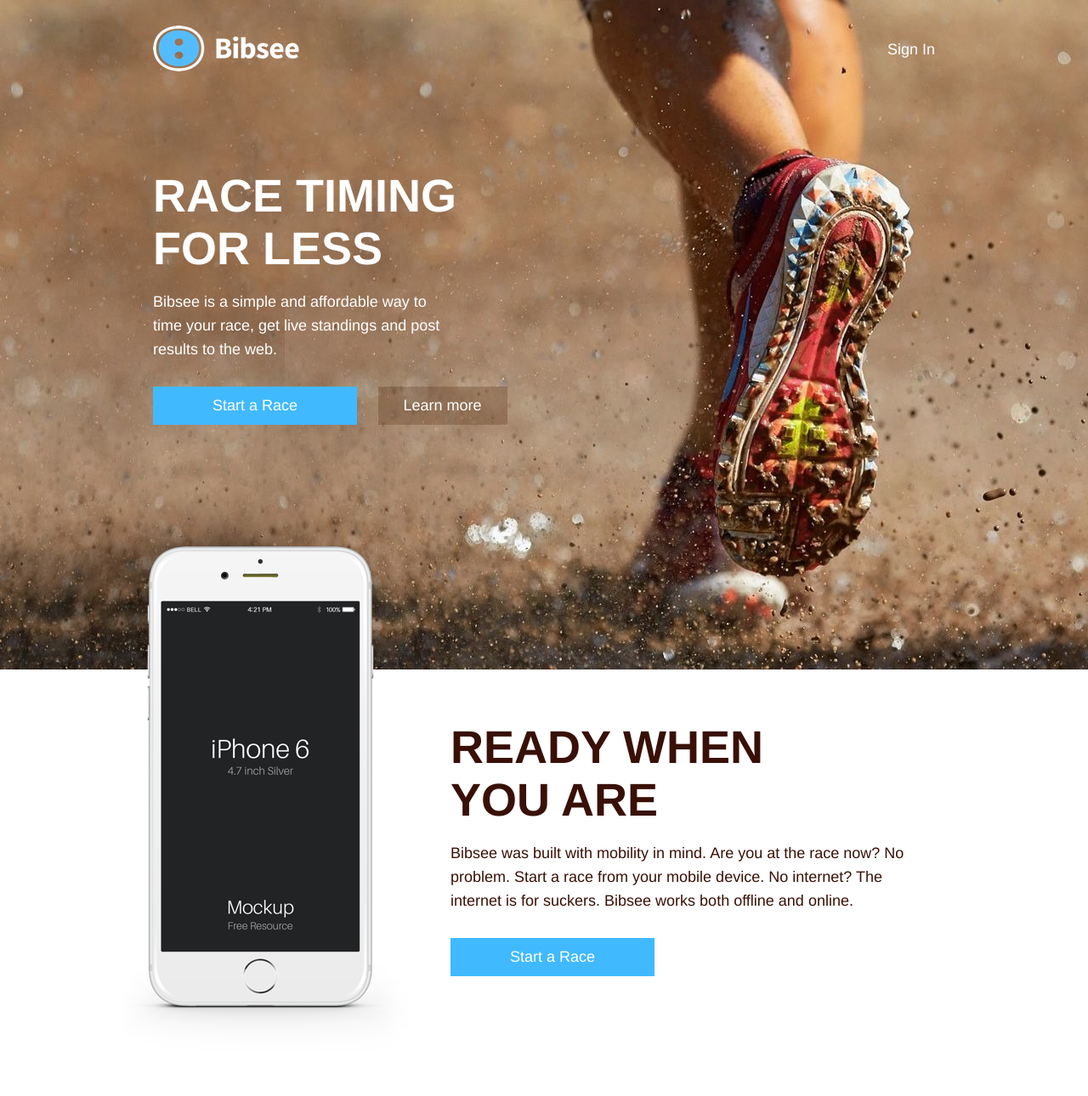
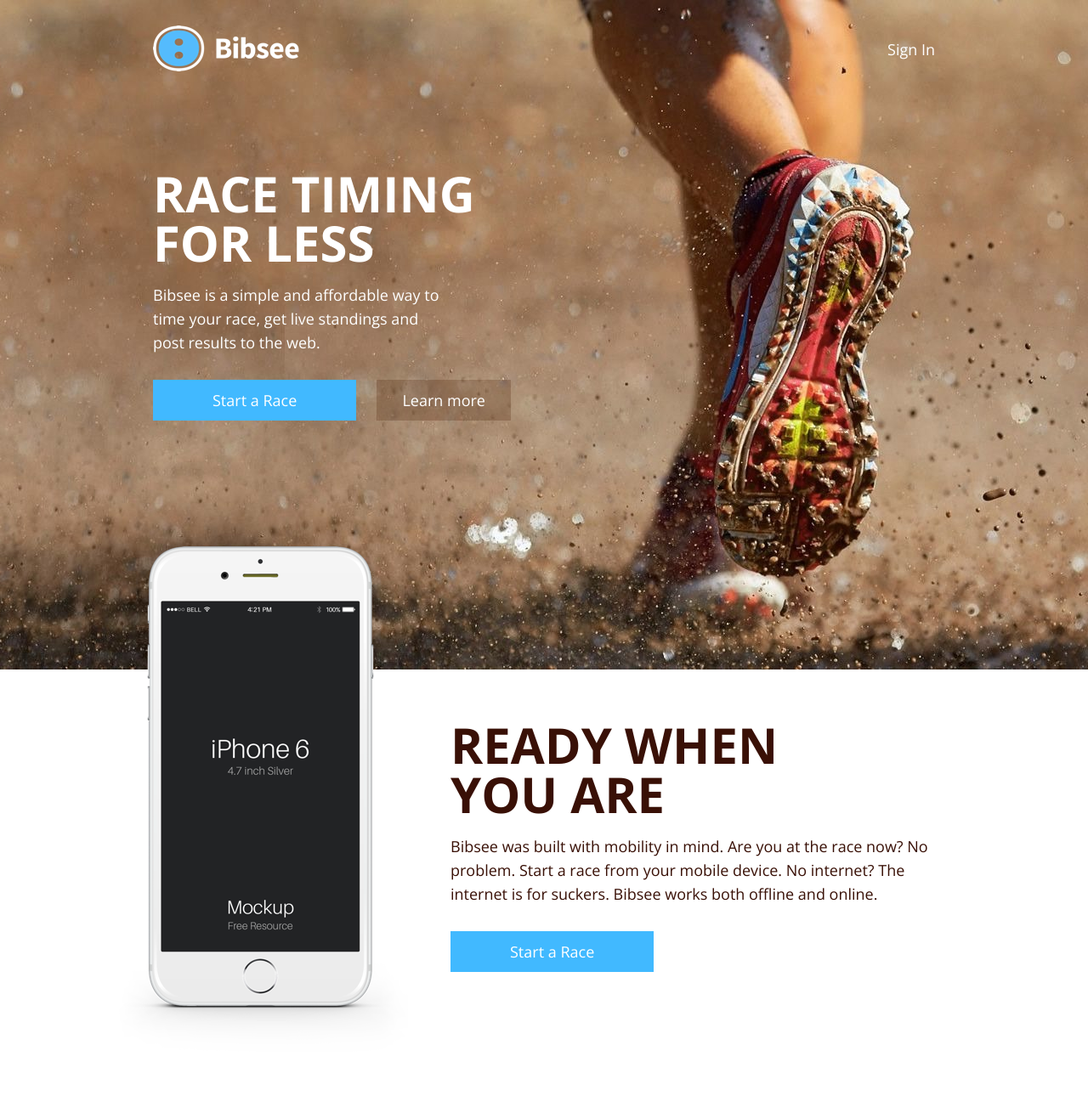
Before and after one commit to markgarrigan/bibsee.com, a plain HTML site: page index.html in a window 1280 px wide. Shown: the top 1290 px of the page at 85% size. Drawn offline with nearby package versions, Linux system fonts and the light colour scheme.

Commit message:
pixel tweaks

```diff
--- a/bibsee.css
+++ b/bibsee.css
@@ -1,7 +1,7 @@
 body {
   padding: 0;
   margin: 0;
-  font-family: helvetica, sans-serif;
+  font-family: 'Open Sans', helvetica, sans-serif;
 }
 
 body > div > div {
@@ -38,7 +38,8 @@ body > div > div {
   color: white;
   text-decoration: none;
   font-size: 18px;
-  margin-top: 18px;
+  font-weight: 300;
+  margin-top: 16px;
   -webkit-transition: all .2s linear;
   -moz-transition: all .2s linear;
   -o-transition: all .2s linear;
@@ -52,7 +53,8 @@ body > div > div {
 }
 
 h1 {
-  font-size: 54px;
+  font-size: 58px;
+  line-height: 58px;
   max-width: 425px;
   text-transform: uppercase;
   color: white;
@@ -63,6 +65,7 @@ h1 {
 
 h1 + p {
   font-size: 18px;
+  font-weight: 300;
   line-height: 28px;
   max-width: 340px;
   color: white;
@@ -108,9 +111,10 @@ h1 + p + span a:last-child {
   margin-top: 30px;
   margin-left: 350px;
   margin-bottom: 0;
-  font-size: 54px;
+  font-size: 58px;
+  line-height: 58px;
   text-transform: uppercase;
-  max-width: 375px;
+  max-width: 390px;
   color: #391006;
 }
 
@@ -118,6 +122,7 @@ h1 + p + span a:last-child {
 #bib h2 + p {
   margin-left: 350px;
   font-size: 18px;
+  font-weight: 300;
   line-height: 28px;
   margin-bottom: 30px;
   color: #391006;
@@ -146,7 +151,7 @@ h1 + p + span a:last-child {
 }
 
 #bib h2 {
-  max-width: 360px;
+  max-width: 385px;
   margin-left: 0;
 }
 
@@ -177,7 +182,8 @@ h1 + p + span a:last-child {
 }
 
 #trr h2 {
-  font-size: 54px;
+  font-size: 58px;
+  line-height: 58px;
   max-width: 390px;
   text-transform: uppercase;
   color: white;
@@ -187,6 +193,7 @@ h1 + p + span a:last-child {
 
 #trr h2 + p {
   font-size: 18px;
+  font-weight: 300;
   line-height: 28px;
   color: white;
   margin-bottom: 30px;
--- a/index.html
+++ b/index.html
@@ -4,6 +4,7 @@
 <meta charset="utf-8" />
 <meta http-equiv="x-ua-compatible" content="ie=edge, chrome=1" />
 <title>Bibsee</title>
+<link href='//fonts.googleapis.com/css?family=Open+Sans:400,300,700' rel='stylesheet' type='text/css'>
 <link rel="stylesheet" href="bibsee.css" />
 <link rel="icon" href="favicon.png">
 </head>
```
